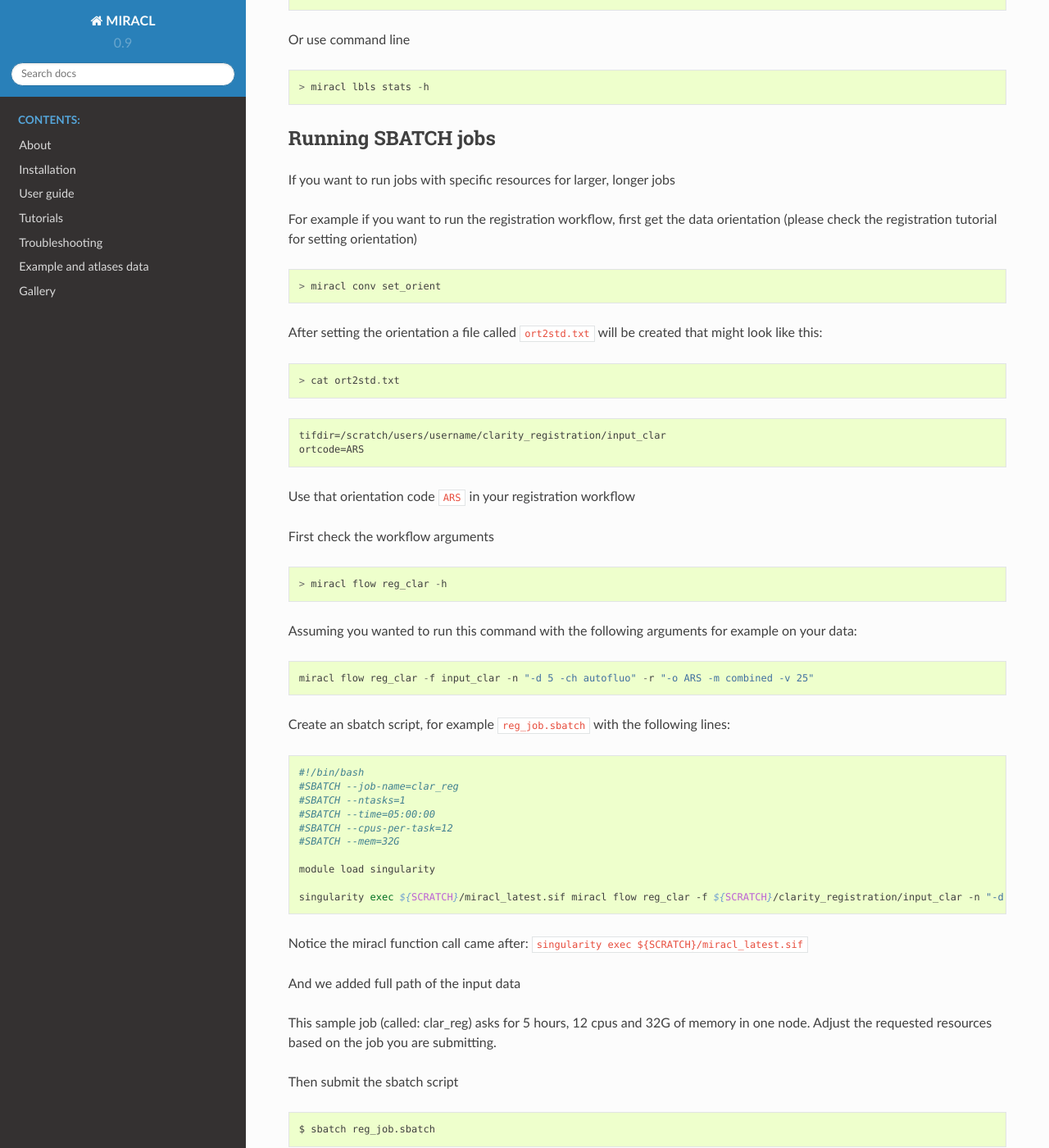
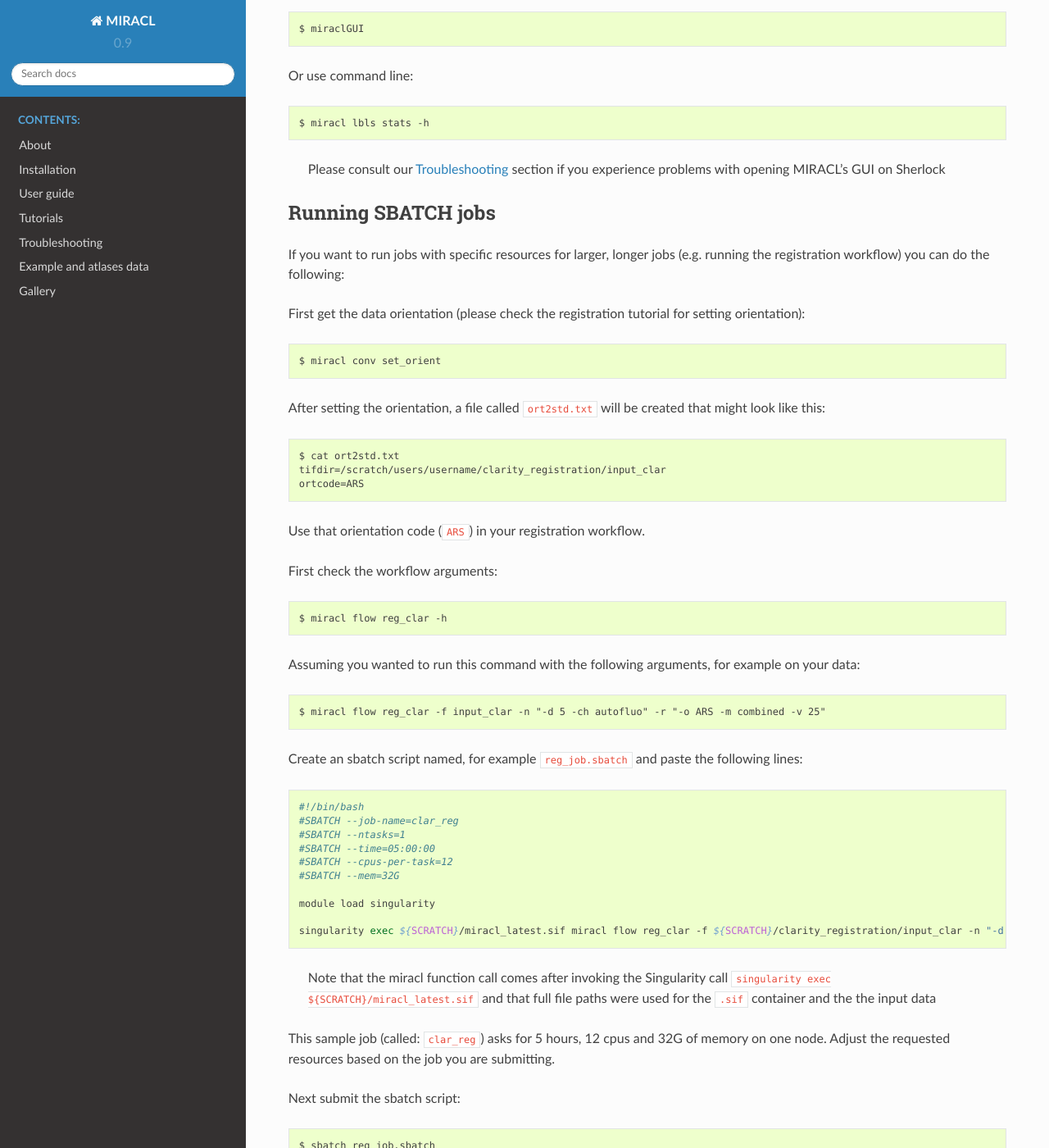
Before and after one commit to AICONSlab/MIRACL, a Sphinx documentation site: the page built from docs/tutorials/sherlock/sherlock.md, in a window 1280 px wide and 1400 px high, scrolled down 1645 px. Shown: the whole window at 82% size. Built offline with Sphinx 7.4.7 and the Read the Docs theme 2.0.0, drawn with Linux system fonts in a browser that asks for light colours; some of the changed text lies outside the part shown.

Commit message:
[docs] improve formatting and fix mistakes

````diff
--- a/docs/tutorials/sherlock/sherlock.md
+++ b/docs/tutorials/sherlock/sherlock.md
@@ -1,88 +1,130 @@
-## Running MIRACL commands on Sherlock (Stanford supercomputer)
+# Running MIRACL commands on Sherlock (Stanford supercomputer)
 
-This tutorial highlights the registration workflow but
-a similar approach applies to other commands
+This tutorial highlights the registration workflow but a similar approach
+applies to other commands.
 
-### Setting up MIRACL (first time)
-You can skip this section if you ran through the Singularity install
+## Setting up MIRACL (first time)
 
 Login to Sherlock
 
-    $ ssh -Y username@sherlock.stanford.edu
+```
+$ ssh -Y username@sherlock.stanford.edu
+```
 
-Start interactive session
+Start interactive session:
 
-    $ sdev
+```
+$ sdev
+```
 
-Move to your scratch folder
+Move to your scratch folder:
 
-    $ cd SCRATCH
+```
+$ cd SCRATCH
+```
 
-Pull (download) Singularity container
+Pull (download) Singularity container:
 
-    $ singularity pull miracl_latest.sif library://aiconslab/miracl/miracl:latest
+```
+$ singularity pull miracl_latest.sif library://aiconslab/miracl/miracl:latest
+```
 
-### Copying your data to Sherlock
-For example a folder called `input_clar` with tiff files for registration to Allen atlas:
-(replace username with your sherlock username)
+## Copying your data to Sherlock
 
-    $ scp -r input_clar sherlock.stanford.edu:/scratch/users/username/clarity_registration/.
+Copy a folder called, e.g. `input_clar` with tiff files that you want to
+register to Allen Atlas using `scp`:
 
-### Running MIRACL in an interactive session
-For quick jobs that don't require much resources
+```
+$ scp -r input_clar sherlock.stanford.edu:/scratch/users/<username>/clarity_registration/.
+```
 
-Login to Sherlock
+or `rsync`:
 
-    $ ssh -Y username@sherlock.stanford.edu
+```
+$ rsync -avPhz input_clar sherlock.stanford.edu:/scratch/users/<username>/clarity_registration/.
+```
 
-Move to your scratch folder
+> Make sure to replace <username> with your Sherlock username
 
-    $ cd SCRATCH
+## Running MIRACL in an interactive session
 
-Start interactive session
+For quick jobs that don't require much resources you can login to Sherlock:
 
-    $ sdev
+```
+$ ssh -Y username@sherlock.stanford.edu
+```
 
- Start singularity with binded data
+Move to your scratch folder:
 
-    $ singularity shell miracl_latest.sif bash
+```
+$ cd SCRATCH
+```
 
-Within the shell, load the GUI
+Start interactive session:
 
-    > miraclGUI
+```
+$ sdev
+```
 
-Or use command line
+Start Singularity with binded data:
 
-    > miracl lbls stats -h
+```
+$ singularity shell miracl_latest.sif bash
+```
 
-### Running SBATCH jobs
-If you want to run jobs with specific resources for larger, longer jobs
+Within the shell, load the GUI:
 
-For example if you want to run the registration workflow, first get the data orientation
-(please check the registration tutorial for setting orientation)
+```
+$ miraclGUI
+```
 
-    > miracl conv set_orient
+Or use command line:
 
-After setting the orientation a file called ``ort2std.txt`` will be created that might look like this:
+```
+$ miracl lbls stats -h
+```
 
-    > cat ort2std.txt
+> Please consult our [Troubleshooting](../../troubleshooting.md) section if you experience problems with
+opening MIRACL's GUI on Sherlock
 
-```text
+## Running SBATCH jobs
+
+If you want to run jobs with specific resources for larger, longer jobs (e.g.
+running the registration workflow) you can do the following:
+
+First get the data orientation (please check the registration tutorial for
+setting orientation):
+
+```
+$ miracl conv set_orient
+```
+
+After setting the orientation, a file called `ort2std.txt` will be created that
+might look like this:
+
+```
+$ cat ort2std.txt
 tifdir=/scratch/users/username/clarity_registration/input_clar
 ortcode=ARS
 ```
 
-Use that orientation code `ARS` in your registration workflow
+Use that orientation code (`ARS`) in your registration workflow.
 
-First check the workflow arguments
+First check the workflow arguments:
 
-    > miracl flow reg_clar -h
+```
+$ miracl flow reg_clar -h
+```
 
-Assuming you wanted to run this command with the following arguments for example on your data:
+Assuming you wanted to run this command with the following arguments, for
+example on your data:
 
-    miracl flow reg_clar -f input_clar -n "-d 5 -ch autofluo" -r "-o ARS -m combined -v 25"
+```
+$ miracl flow reg_clar -f input_clar -n "-d 5 -ch autofluo" -r "-o ARS -m combined -v 25"
+```
 
-Create an sbatch script, for example `reg_job.sbatch` with the following lines:
+Create an sbatch script named, for example `reg_job.sbatch` and paste the
+following lines:
 
 ```bash
 #!/bin/bash
@@ -95,27 +137,29 @@
 module load singularity
 
 singularity exec ${SCRATCH}/miracl_latest.sif miracl flow reg_clar -f ${SCRATCH}/clarity_registration/input_clar -n "-d 5 -ch autofluo" -r "-o ARS -m combined -v 25"
+```
+
+> Note that the miracl function call comes after invoking the Singularity call
+`singularity exec ${SCRATCH}/miracl_latest.sif` and that full file paths were
+used for the `.sif` container and the the input data
+
+This sample job (called: `clar_reg`) asks for 5 hours, 12 cpus and 32G of
+memory on one node. Adjust the requested resources based on the job you are
+submitting.
+
+Next submit the sbatch script:
 
 ```
+$ sbatch reg_job.sbatch
+```
 
-Notice the miracl function call came after: `singularity exec ${SCRATCH}/miracl_latest.sif`
+To check on the status of your submitted job use:
 
-And we added full path of the input data
+```
+$ squeue -u $USER
+```
 
-This sample job (called: clar_reg) asks for 5 hours, 12 cpus and 32G of memory in one node.
-Adjust the requested resources based on the job you are submitting.
-
-Then submit the sbatch script
-
-    $ sbatch reg_job.sbatch
-
-Check on submitted job
-
-    $ squeue -u $USER
-
-
-#### For more resources on slurm sbatch jobs check these pages
-
-[sherlock submitting jobs](https://www.sherlock.stanford.edu/docs/getting-started/submitting/)
-
-[sherlock running jobs](https://www.sherlock.stanford.edu/docs/user-guide/running-jobs/)
+> For more resources on SLURM sbatch jobs check Stanford's tutorials on
+[submitting](https://www.sherlock.stanford.edu/docs/getting-started/submitting/)
+and [running](https://www.sherlock.stanford.edu/docs/user-guide/running-jobs/)
+jobs on Sherlock
````
